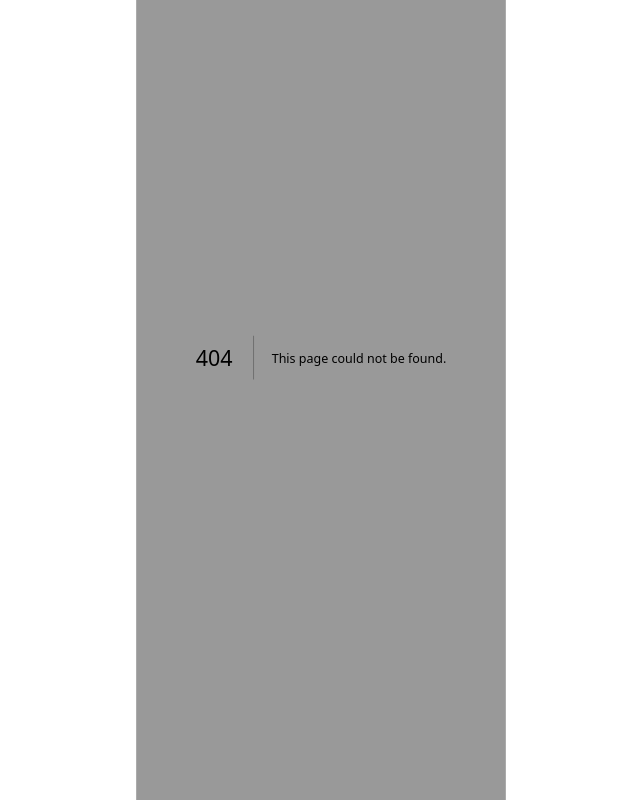
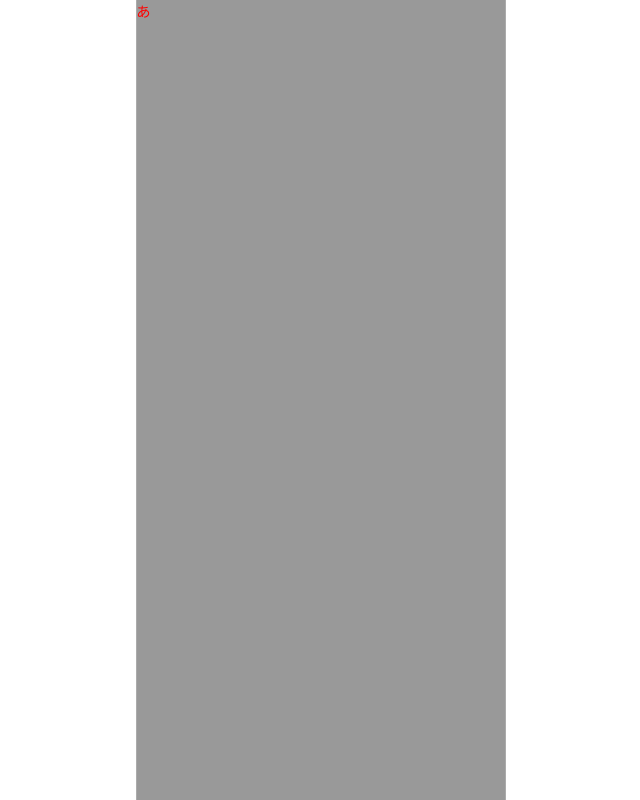
Before and after one commit to uedamasanari/school_develop_1, a Next.js app in the folder corde_cloud/frontend/: page /home in a window 1280 px wide. Before the commit this address had no page. Shown: the whole page, without its empty margins (319-959 px from the left). Built offline with nearby package versions, Linux system fonts and the light colour scheme.

Commit message:
Create home.jsx

```diff
--- /dev/null
+++ b/corde_cloud/frontend/src/pages/home.jsx
@@ -0,0 +1,9 @@
+import styles from '@/styles/Gpt.module.css'
+
+export default function Home() {
+  return (
+    <div className={styles.hello}>
+      あ
+    </div>
+  )
+}
```
